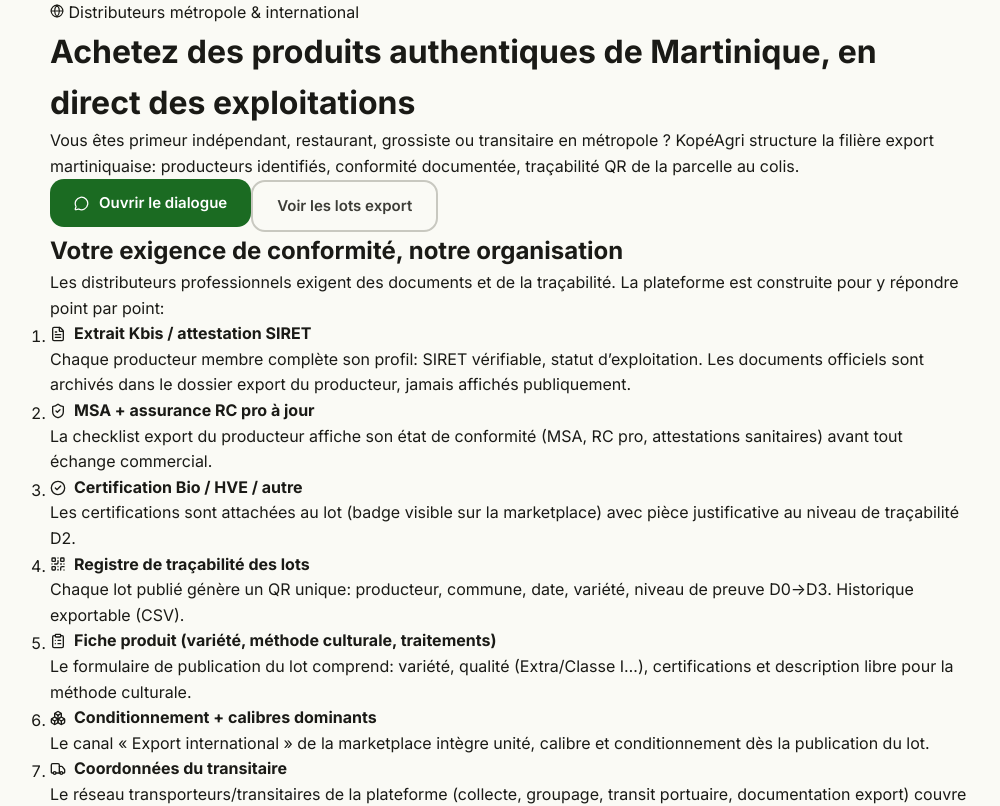
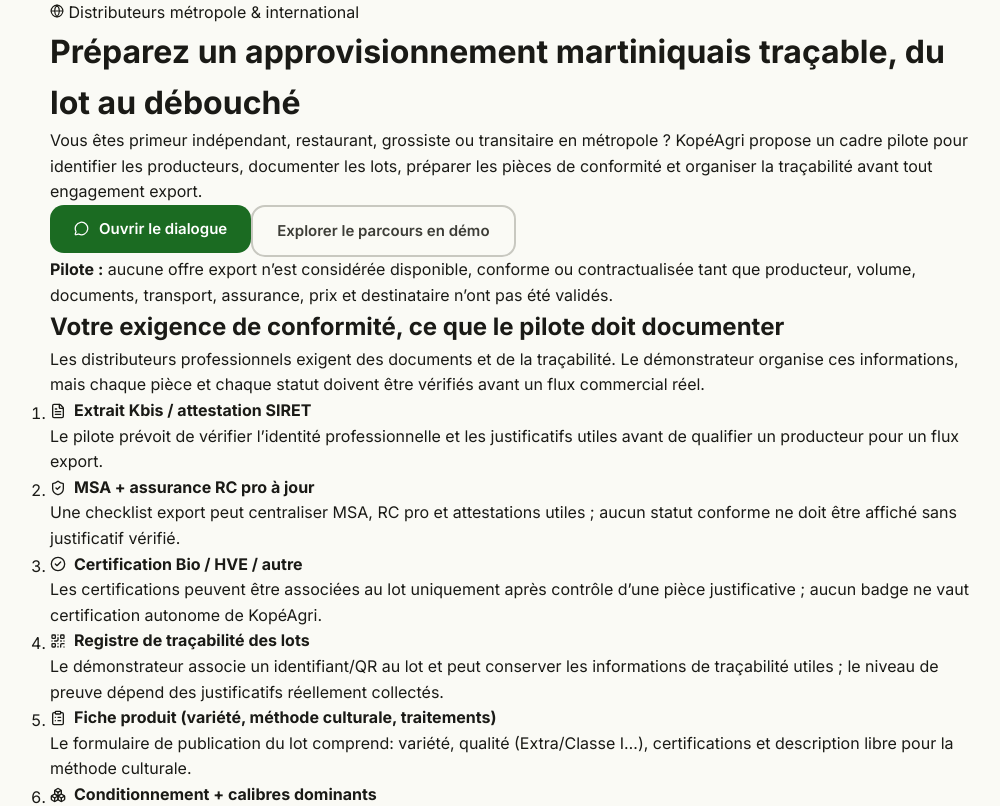
Before and after one commit to CVlad97/kopeagri-caraibes, a React (Vite) app: page /export-pro in a window 1280 px wide. Shown: the top 806 px of the page, without its empty margins (130-1130 px from the left). Built offline with nearby package versions, Linux system fonts and the light colour scheme; no server answers.

Commit message:
fix: frame export page as verified pilot preparation

```diff
--- a/src/pages/ExportProPage.tsx
+++ b/src/pages/ExportProPage.tsx
@@ -17,22 +17,22 @@
   {
     icon: <FileText size={16} />,
     need: 'Extrait Kbis / attestation SIRET',
-    answer: 'Chaque producteur membre complète son profil: SIRET vérifiable, statut d’exploitation. Les documents officiels sont archivés dans le dossier export du producteur, jamais affichés publiquement.',
+    answer: 'Le pilote prévoit de vérifier l’identité professionnelle et les justificatifs utiles avant de qualifier un producteur pour un flux export.',
   },
   {
     icon: <ShieldCheck size={16} />,
     need: 'MSA + assurance RC pro à jour',
-    answer: 'La checklist export du producteur affiche son état de conformité (MSA, RC pro, attestations sanitaires) avant tout échange commercial.',
+    answer: 'Une checklist export peut centraliser MSA, RC pro et attestations utiles ; aucun statut conforme ne doit être affiché sans justificatif vérifié.',
   },
   {
     icon: <CheckCircle2 size={16} />,
     need: 'Certification Bio / HVE / autre',
-    answer: 'Les certifications sont attachées au lot (badge visible sur la marketplace) avec pièce justificative au niveau de traçabilité D2.',
+    answer: 'Les certifications peuvent être associées au lot uniquement après contrôle d’une pièce justificative ; aucun badge ne vaut certification autonome de KopéAgri.',
   },
   {
     icon: <QrCode size={16} />,
     need: 'Registre de traçabilité des lots',
-    answer: 'Chaque lot publié génère un QR unique: producteur, commune, date, variété, niveau de preuve D0→D3. Historique exportable (CSV).',
+    answer: 'Le démonstrateur associe un identifiant/QR au lot et peut conserver les informations de traçabilité utiles ; le niveau de preuve dépend des justificatifs réellement collectés.',
   },
   {
     icon: <ClipboardList size={16} />,
@@ -47,7 +47,7 @@
   {
     icon: <Truck size={16} />,
     need: 'Coordonnées du transitaire',
-    answer: 'Le réseau transporteurs/transitaires de la plateforme (collecte, groupage, transit portuaire, documentation export) couvre ce besoin.',
+    answer: 'La plateforme peut référencer et comparer des transporteurs/transitaires pour la collecte, le groupage et le transit ; chaque prestataire reste à contractualiser pour le flux concerné.',
   },
   {
     icon: <CalendarCheck size={16} />,
@@ -61,11 +61,10 @@
     <div className="page" style={{ maxWidth: 920, margin: '0 auto' }}>
       <div className="guide-hero">
         <span className="guide-badge"><Globe size={14} /> Distributeurs métropole & international</span>
-        <h1>Achetez des produits authentiques de Martinique, en direct des exploitations</h1>
+        <h1>Préparez un approvisionnement martiniquais traçable, du lot au débouché</h1>
         <p>
           Vous êtes primeur indépendant, restaurant, grossiste ou transitaire en métropole ?
-          KopéAgri structure la filière export martiniquaise: producteurs identifiés,
-          conformité documentée, traçabilité QR de la parcelle au colis.
+          KopéAgri propose un cadre pilote pour identifier les producteurs, documenter les lots, préparer les pièces de conformité et organiser la traçabilité avant tout engagement export.
         </p>
         <div className="guide-hero-cta">
           <a
@@ -76,15 +75,15 @@
           >
             <MessageCircle size={15} /> Ouvrir le dialogue
           </a>
-          <Link to="/marketplace" className="btn btn-outline">Voir les lots export</Link>
+          <Link to="/demo" className="btn btn-outline">Explorer le parcours en démo</Link>
         </div>
       </div>
 
       <section className="guide-profile">
-        <h2>Votre exigence de conformité, notre organisation</h2>
+        <div className="guide-note"><strong>Pilote :</strong> aucune offre export n’est considérée disponible, conforme ou contractualisée tant que producteur, volume, documents, transport, assurance, prix et destinataire n’ont pas été validés.</div>
+        <h2>Votre exigence de conformité, ce que le pilote doit documenter</h2>
         <p className="guide-intro">
-          Les distributeurs professionnels exigent des documents et de la traçabilité.
-          La plateforme est construite pour y répondre point par point:
+          Les distributeurs professionnels exigent des documents et de la traçabilité. Le démonstrateur organise ces informations, mais chaque pièce et chaque statut doivent être vérifiés avant un flux commercial réel.
         </p>
         <ol className="guide-steps">
           {REQUIREMENTS.map((r, i) => (
```
